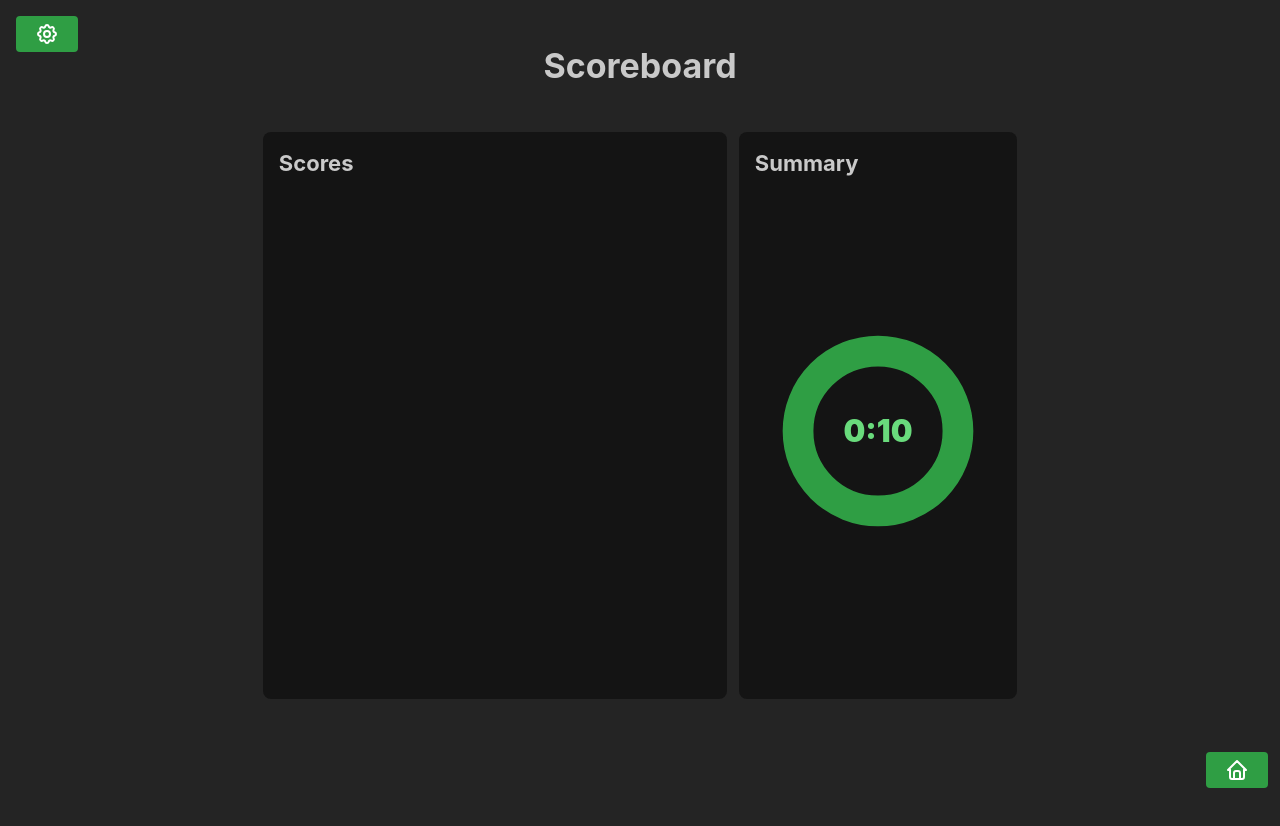
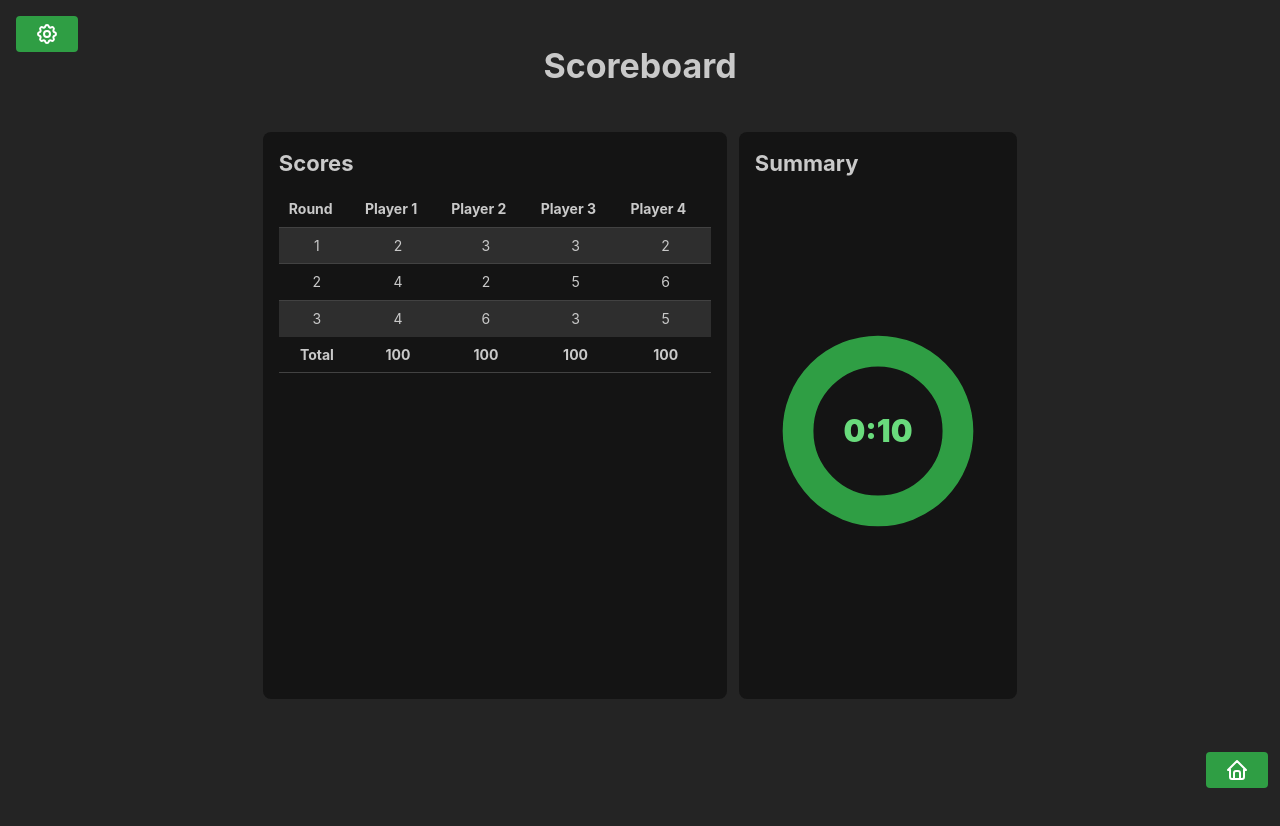
Before and after one commit to teamradhq/game-tools, a React (Vite) app: page /game-scoreboard in a window 1280 px wide. Shown: the top 826 px of the page. Built offline with nearby package versions, Linux system fonts and the light colour scheme; a small style sheet from the web is missing.

Commit message:
FEATURE: setup scoreboardSlice

```diff
--- a/src/router/ScoreboardPage.tsx
+++ b/src/router/ScoreboardPage.tsx
@@ -11,17 +11,13 @@ import {
   Title,
   Text,
   VisuallyHidden,
-  MantineColor,
+  Table,
 } from '@mantine/core';
 import { IconSettings } from '@tabler/icons-react';
 import { HourGlass } from '@src/components/Timer/HourGlass.tsx';
 import { useDisclosure } from '@mantine/hooks';
-
-type Player = {
-  order: number;
-  name: string;
-  color: MantineColor;
-};
+import { Player } from '@src/store/scoreboardSlice.ts';
+import { useAppSelector } from '@src/store/hooks.ts';
 
 function PlayerSetting(props: Readonly<Player>): React.JSX.Element {
   return (
@@ -51,17 +47,9 @@ function PlayerSetting(props: Readonly<Player>): React.JSX.Element {
   );
 }
 
-function mockPlayers(): Player[] {
-  return [
-    { order: 1, name: 'Player 1', color: 'pink' },
-    { order: 2, name: 'Player 2', color: 'blue' },
-    { order: 3, name: 'Player 3', color: 'orange' },
-    { order: 4, name: 'Player 4', color: 'lime' },
-  ];
-}
-
 function GameDrawer(): React.JSX.Element {
   const [opened, { open, close }] = useDisclosure(false);
+  const players = useAppSelector((state) => state.scoreboard.players);
 
   return (
     <>
@@ -71,7 +59,7 @@ function GameDrawer(): React.JSX.Element {
             Players
           </Title>
           <Flex direction="column" align="stretch">
-            {mockPlayers().map((player) => (
+            {players.map((player) => (
               <PlayerSetting key={player.name} {...player} />
             ))}
           </Flex>
@@ -95,6 +83,9 @@ function GameDrawer(): React.JSX.Element {
 }
 
 export function ScoreboardPage(): React.JSX.Element {
+  const rounds = useAppSelector((state) => state.scoreboard.rounds);
+  const players = useAppSelector((state) => state.scoreboard.players);
+
   return (
     <Layout title={'Scoreboard'}>
       <Flex align="stretch" style={{ minHeight: '70svh' }}>
@@ -103,6 +94,39 @@ export function ScoreboardPage(): React.JSX.Element {
           <Title order={3} mb="sm">
             Scores
           </Title>
+          <Table striped data-testid="gameScoreboard-table">
+            <Table.Thead>
+              <Table.Tr>
+                <Table.Th>Round</Table.Th>
+
+                {players.map((player) => (
+                  <Table.Th key={player.name}>{player.name}</Table.Th>
+                ))}
+              </Table.Tr>
+            </Table.Thead>
+            <Table.Tbody>
+              {rounds.map((round, index) => (
+                <Table.Tr key={index}>
+                  <Table.Td ta="center">{index + 1}</Table.Td>
+                  {round.map(({ score }, index) => (
+                    <Table.Td ta="center" key={index}>
+                      {score}
+                    </Table.Td>
+                  ))}
+                </Table.Tr>
+              ))}
+            </Table.Tbody>
+            <Table.Tfoot>
+              <Table.Tr>
+                <Table.Th ta="center">Total</Table.Th>
+                {players.map((player) => (
+                  <Table.Th key={player.name} ta="center">
+                    100
+                  </Table.Th>
+                ))}
+              </Table.Tr>
+            </Table.Tfoot>
+          </Table>
         </Paper>
         <Paper w="30%">
           <Title order={3} mb="sm">
--- a/src/store/index.ts
+++ b/src/store/index.ts
@@ -1,9 +1,11 @@
 import { configureStore } from '@reduxjs/toolkit';
 import timerReducer from './timerSlice';
+import scoreboardReducer from './scoreboardSlice';
 
 export const store = configureStore({
   reducer: {
     timer: timerReducer,
+    scoreboard: scoreboardReducer,
   },
 });
 
--- /dev/null
+++ b/src/store/scoreboardSlice.ts
@@ -0,0 +1,86 @@
+import { createSlice, PayloadAction } from '@reduxjs/toolkit';
+import { MantineColor } from '@mantine/core';
+
+export type Player = {
+  id: number;
+  order: number;
+  name: string;
+  color: MantineColor;
+};
+
+type SpecialScore = {
+  name: string;
+  value: number;
+};
+
+type Score = {
+  playerId: number;
+  score: number;
+  special?: SpecialScore[];
+};
+
+type Round = Score[];
+
+export type ScoreboardState = {
+  players: Player[];
+  rounds: Round[];
+  started: Date | null;
+  ended: Date | null;
+};
+
+function initialState(): ScoreboardState {
+  return {
+    started: null,
+    ended: null,
+    players: [
+      { order: 1, id: 1, name: 'Player 1', color: 'blue' },
+      { order: 2, id: 2, name: 'Player 2', color: 'red' },
+      { order: 3, id: 3, name: 'Player 3', color: 'green' },
+      { order: 4, id: 4, name: 'Player 4', color: 'yellow' },
+    ],
+    rounds: [
+      [
+        { playerId: 1, score: 2 },
+        { playerId: 2, score: 3 },
+        { playerId: 3, score: 3 },
+        { playerId: 4, score: 2 },
+      ],
+      [
+        { playerId: 1, score: 4 },
+        { playerId: 2, score: 2 },
+        { playerId: 3, score: 5 },
+        { playerId: 4, score: 6, special: [{ name: 'Quirkle', value: 12 }] },
+      ],
+      [
+        { playerId: 1, score: 4 },
+        { playerId: 2, score: 6, special: [{ name: 'Quirkle', value: 12 }] },
+        { playerId: 3, score: 3 },
+        { playerId: 4, score: 5 },
+      ],
+    ],
+  };
+}
+
+export const scoreboardSlice = createSlice({
+  name: 'Scoreboard',
+  initialState: initialState(),
+  reducers: {
+    startGame: (state) => {
+      state.started = new Date();
+    },
+    endGame: (state) => {
+      if (!state.started) {
+        return;
+      }
+
+      state.ended = new Date();
+    },
+    addRound: (state, action: PayloadAction<Round>) => {
+      state.rounds.push(action.payload);
+    },
+  },
+});
+
+export const { startGame, endGame, addRound } = scoreboardSlice.actions;
+
+export default scoreboardSlice.reducer;
```
Also changed, not shown: 1 other file (tests, documents, lock files or other folders).
